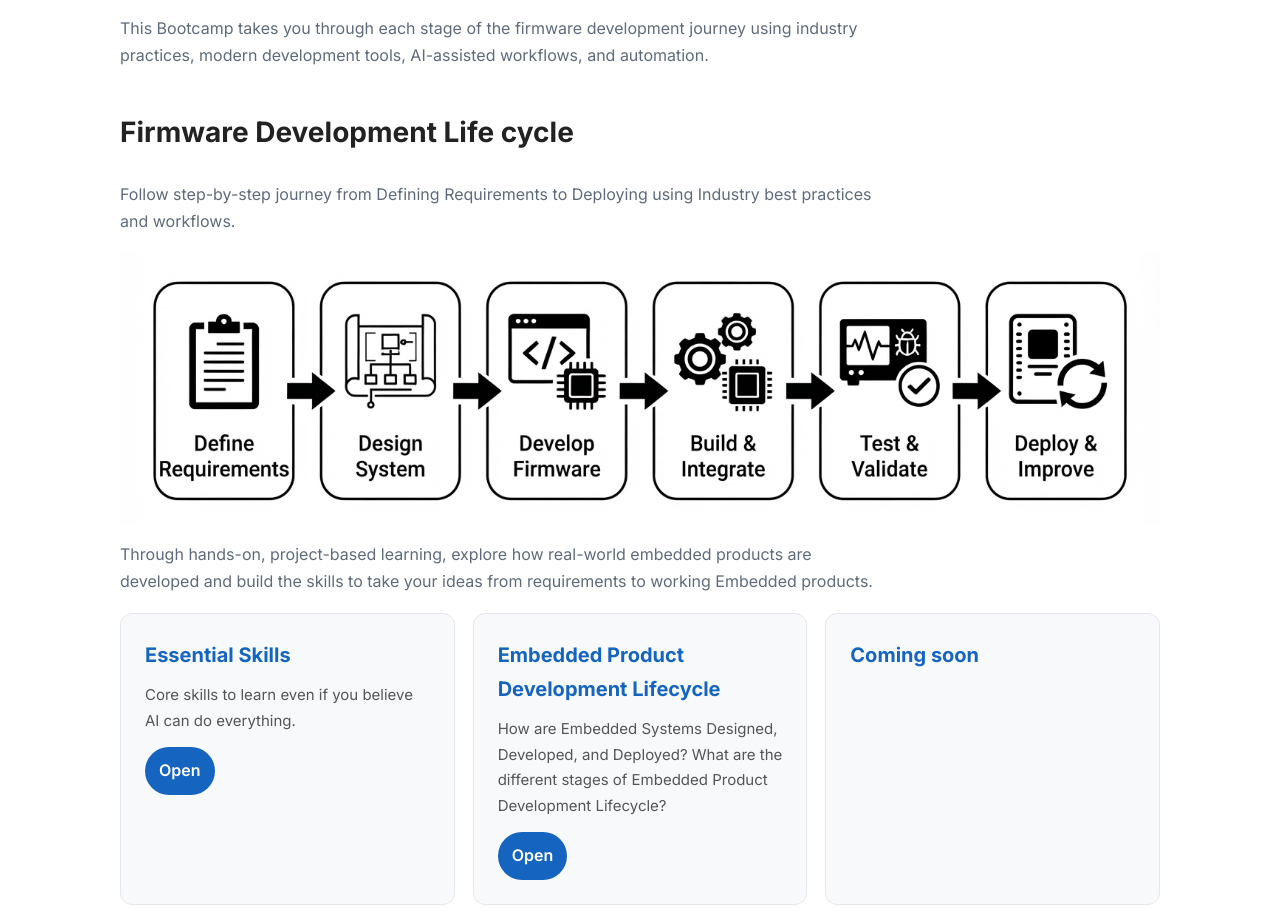
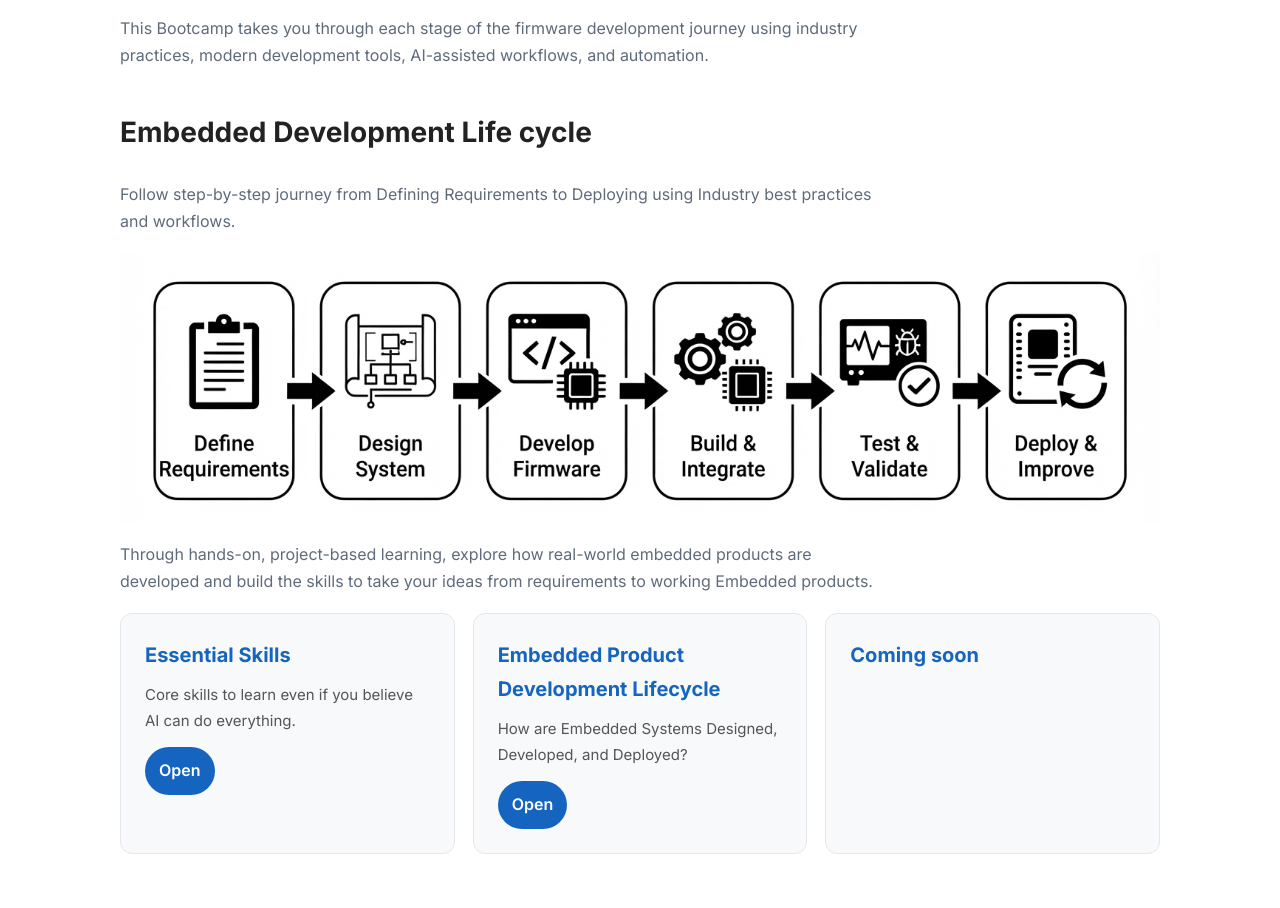
Before and after one commit to BharathBuildsFirmware/BharathBuildsFirmware.github.io, a plain HTML site: page courses/embedded-firmware-bootcamp/index.html in a window 1280 px wide. Shown: the part 482-1390 px from the top of the page. Drawn offline with Linux system fonts and the light colour scheme.

```diff
--- a/courses/embedded-firmware-bootcamp/index.html
+++ b/courses/embedded-firmware-bootcamp/index.html
@@ -34,7 +34,7 @@
         </section>
 
         <section>
-            <h2 class="section-title">Firmware Development Life cycle</h2>
+            <h2 class="section-title">Embedded Development Life cycle</h2>
             <p class="section-copy">Follow step-by-step journey from Defining Requirements to Deploying using Industry best practices and workflows. </p>
             <img src="images/EDLC.png" alt="EDLC">
             <p class="section-copy">Through hands-on, project-based learning, explore how real-world embedded products are developed and build the skills to take your ideas
@@ -49,8 +49,7 @@
 
                  <article class="card">
                     <h3>Embedded Product Development Lifecycle</h3>
-                    <p>How are Embedded Systems Designed, Developed, and Deployed? What are the different stages of
-                        Embedded Product Development Lifecycle?
+                    <p>How are Embedded Systems Designed, Developed, and Deployed?
                     </p><a class="button" href="Embedded%20Product%20Development%20Lifecycle.html">Open</a>
                 </article>
 
```
Also changed, not shown: index.html (+1 -1 lines).
